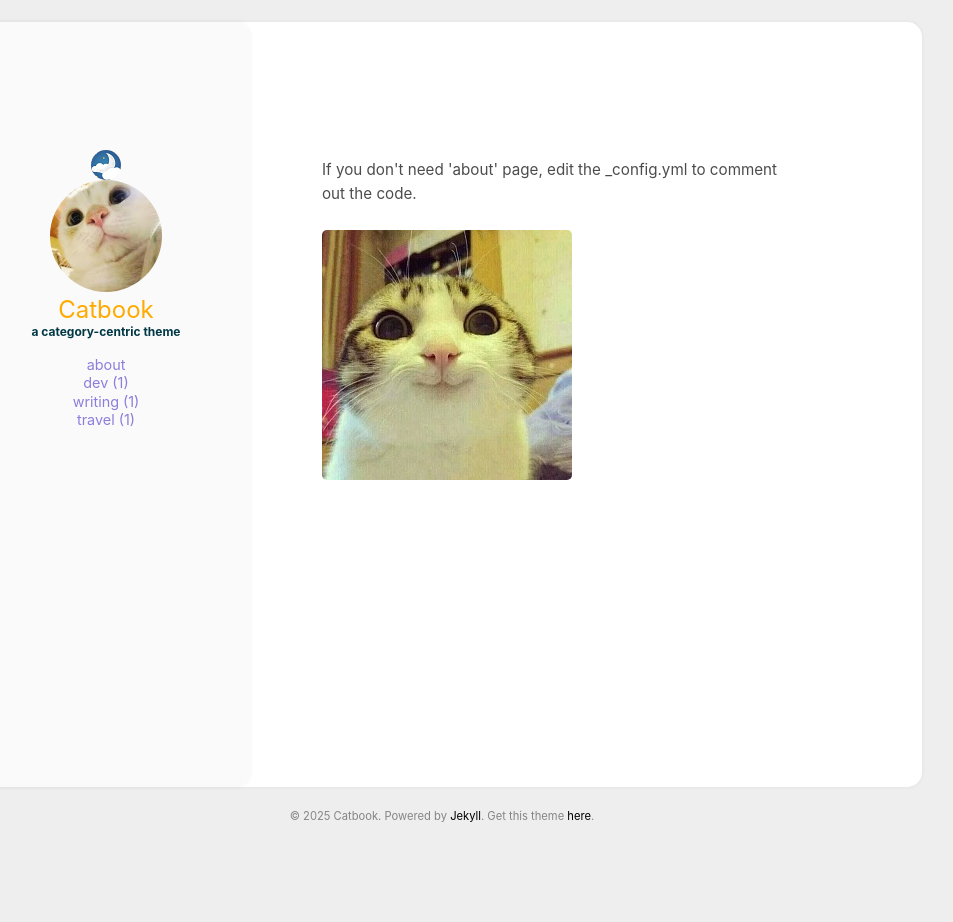
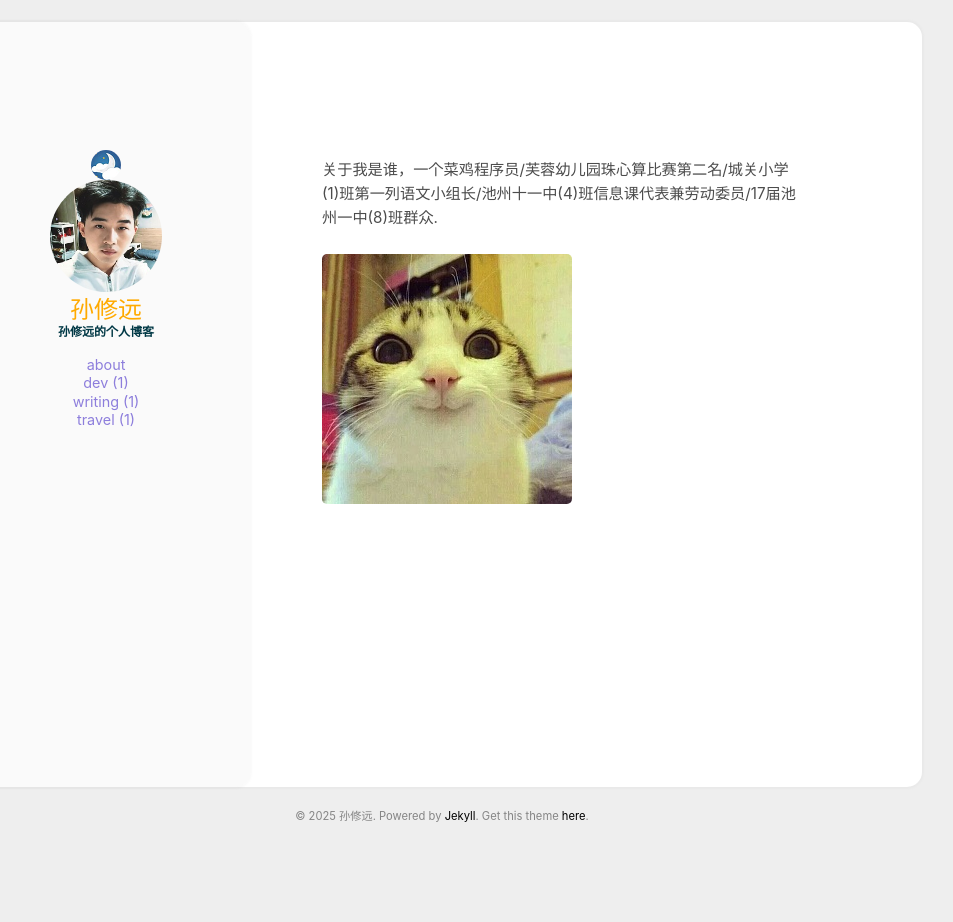
Before and after one commit to XiuyuanSun0212/XiuyuanSun0212.github.io, a Jekyll site: the page built from aboutme.html, in a window 1280 px wide. Shown: the whole page, without its empty margins (198-1151 px from the left). Built offline with Jekyll 4.4.1, drawn with Linux system fonts in a browser that asks for light colours.

Commit message:
first fix

```diff
--- a/_config.yml
+++ b/_config.yml
@@ -20,10 +20,10 @@
     app_id: #your cusdis app_id
 
 user:
-  name: Catbook
-  pic: /assets/img/cat.jpg
+  name: 孙修远
+  pic: /assets/img/touxiang.jpg
   picAlt: "catbook"
-  job: a category-centric theme
+  job: 孙修远的个人博客
   aboutme: true # comment this out if you don't need the 'about' page.
 
 exclude:
--- a/aboutme.html
+++ b/aboutme.html
@@ -5,7 +5,7 @@
 <section class="aboutme">
     <div class="post_content">
         <p>
-            If you don't need 'about' page, edit the _config.yml to comment out the code.
+            关于我是谁，一个菜鸡程序员/芙蓉幼儿园珠心算比赛第二名/城关小学(1)班第一列语文小组长/池州十一中(4)班信息课代表兼劳动委员/17届池州一中(8)班群众.
             <br><br>
             <img src="https://starry99.github.io/catbook/assets/img/cat1.jpg">
         </p>
```
Also changed, not shown: assets/img/touxiang.jpg (added).
